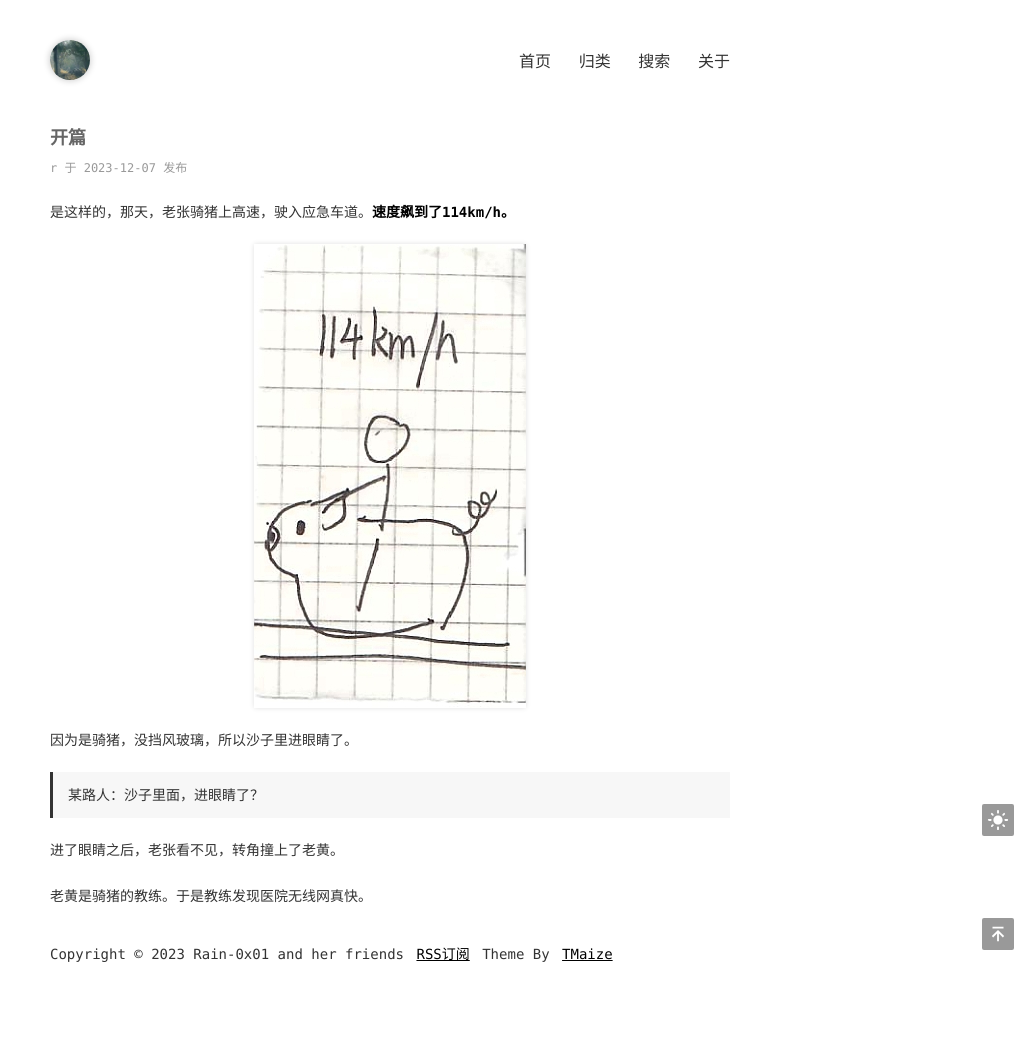
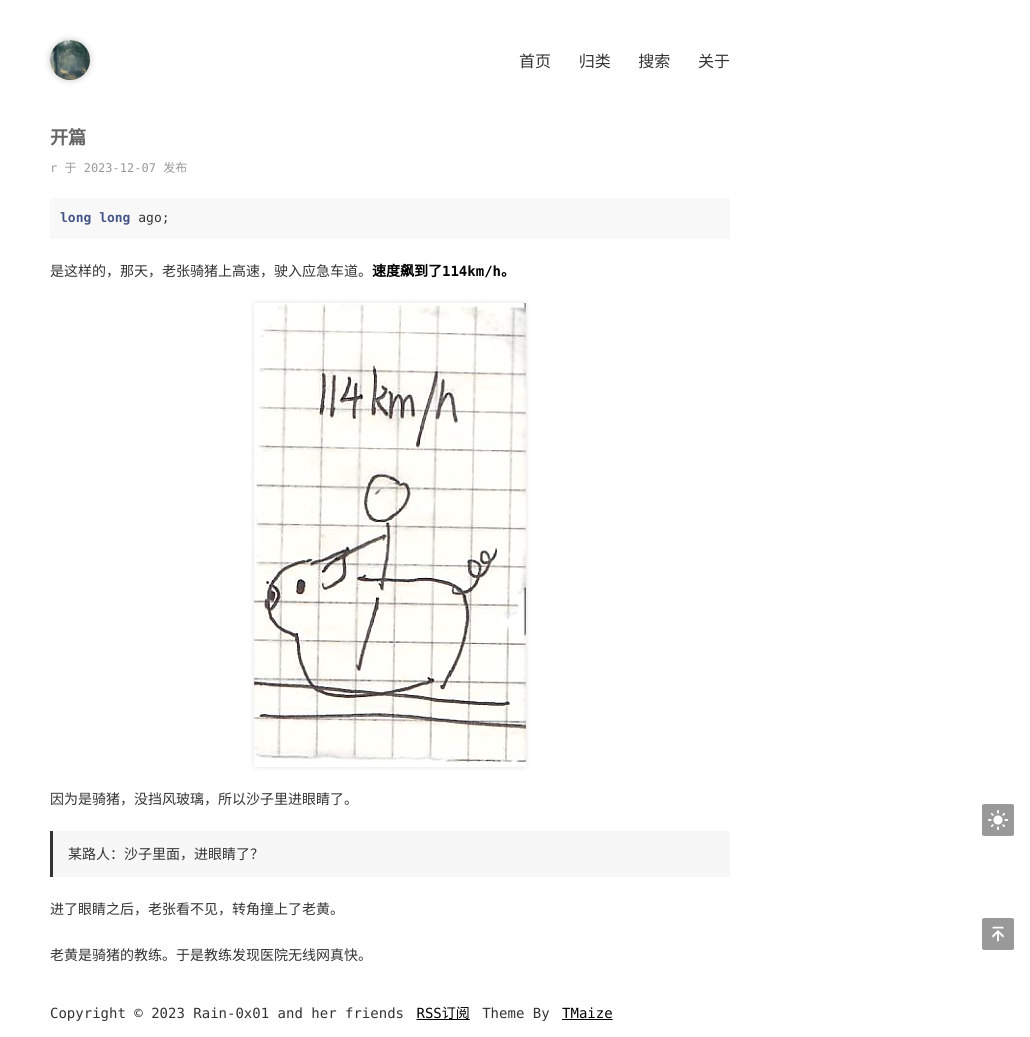
Before and after one commit to RainError/the-true-story-of-lao-zhang, a Jekyll site: the page built from _posts/2023-12-07-开篇.md, in a window 1280 px wide. Shown: the whole page, without its empty margins (250-1280 px from the left). Built offline with Jekyll 4.4.1, drawn with Linux system fonts in a browser that asks for light colours; before the commit the page ends 978 px from its top, so only the background shows below that.

Commit message:
Update 2023-12-07-开篇.md

````diff
--- a/_posts/2023-12-07-开篇.md
+++ b/_posts/2023-12-07-开篇.md
@@ -3,9 +3,13 @@ layout: mypost
 title: 开篇
 categories: [猪]
 ---
+```cpp
+long long ago;
+```
+
 是这样的，那天，老张骑猪上高速，驶入应急车道。**速度飙到了114km/h。**
 
-![极(其)简(陋)](老张画得最好的一次.jpg "画得最好的一次")
+![老张画的，极(其)简(陋)](老张画得最好的一次.jpg "画得最好的一次")
 
 因为是骑猪，没挡风玻璃，所以沙子里进眼睛了。
 
````
